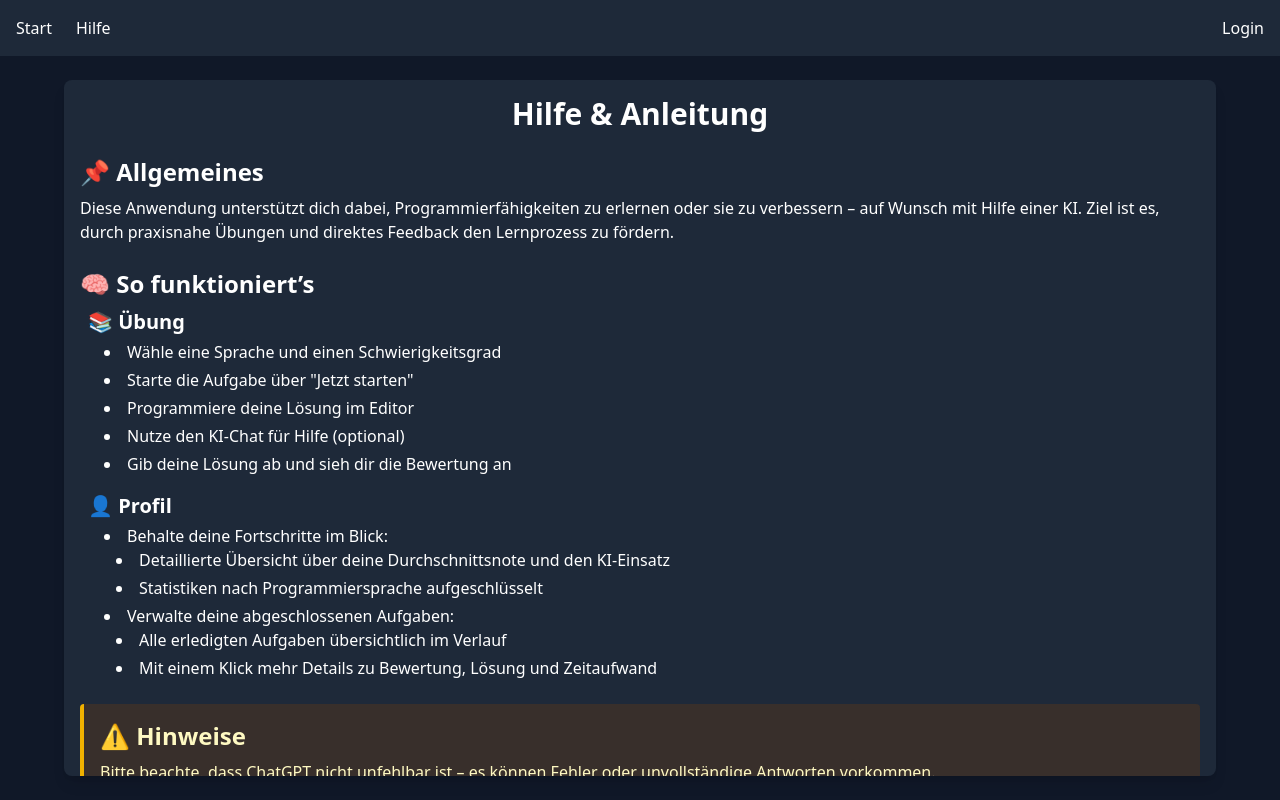
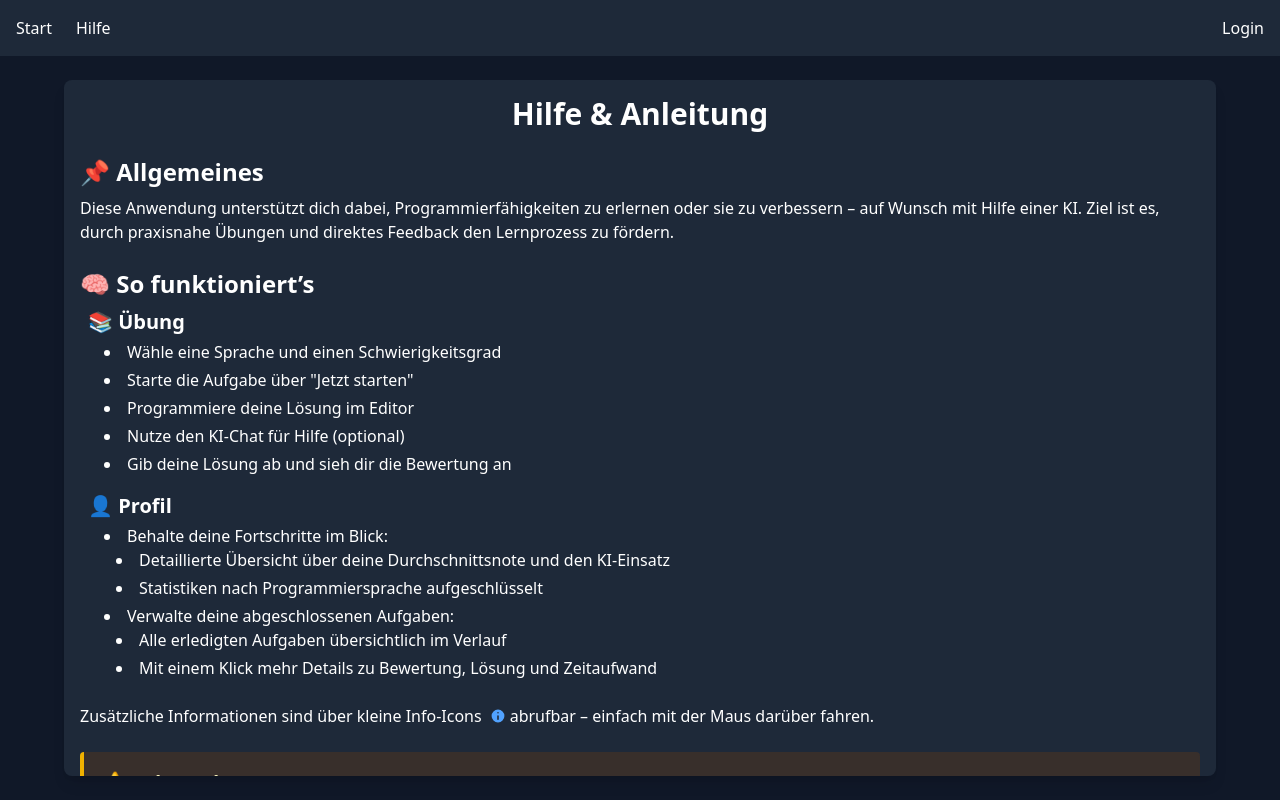
Before and after one commit to YPuest/coding-tutor-app, a SvelteKit app: page /help in a window 1280 px wide. Built offline with nearby package versions, Linux system fonts and the light colour scheme.

Commit message:
minor changes

```diff
--- a/src/routes/help/+page.svelte
+++ b/src/routes/help/+page.svelte
@@ -1,4 +1,6 @@
 <script>
+	import InfoIcon from '$lib/components/InfoIcon.svelte';
+
 	let container;
 
 	function scrollToTop() {
@@ -45,6 +47,16 @@
 					</ul>
 				</li>
 			</ul>
+
+			<div class="mt-6 mb-4">
+				<p class="text-left flex items-center gap-1">
+					Zusätzliche Informationen sind über kleine Info-Icons
+					<span class="inline-flex">
+						<InfoIcon tooltip="mehr Infos..." />
+					</span>
+					abrufbar – einfach mit der Maus darüber fahren.
+				</p>
+			</div>
 		</section>
 
 		<section class="bg-yellow-900/30 border-l-4 border-yellow-500 text-yellow-100 p-4 rounded mb-10">
```
